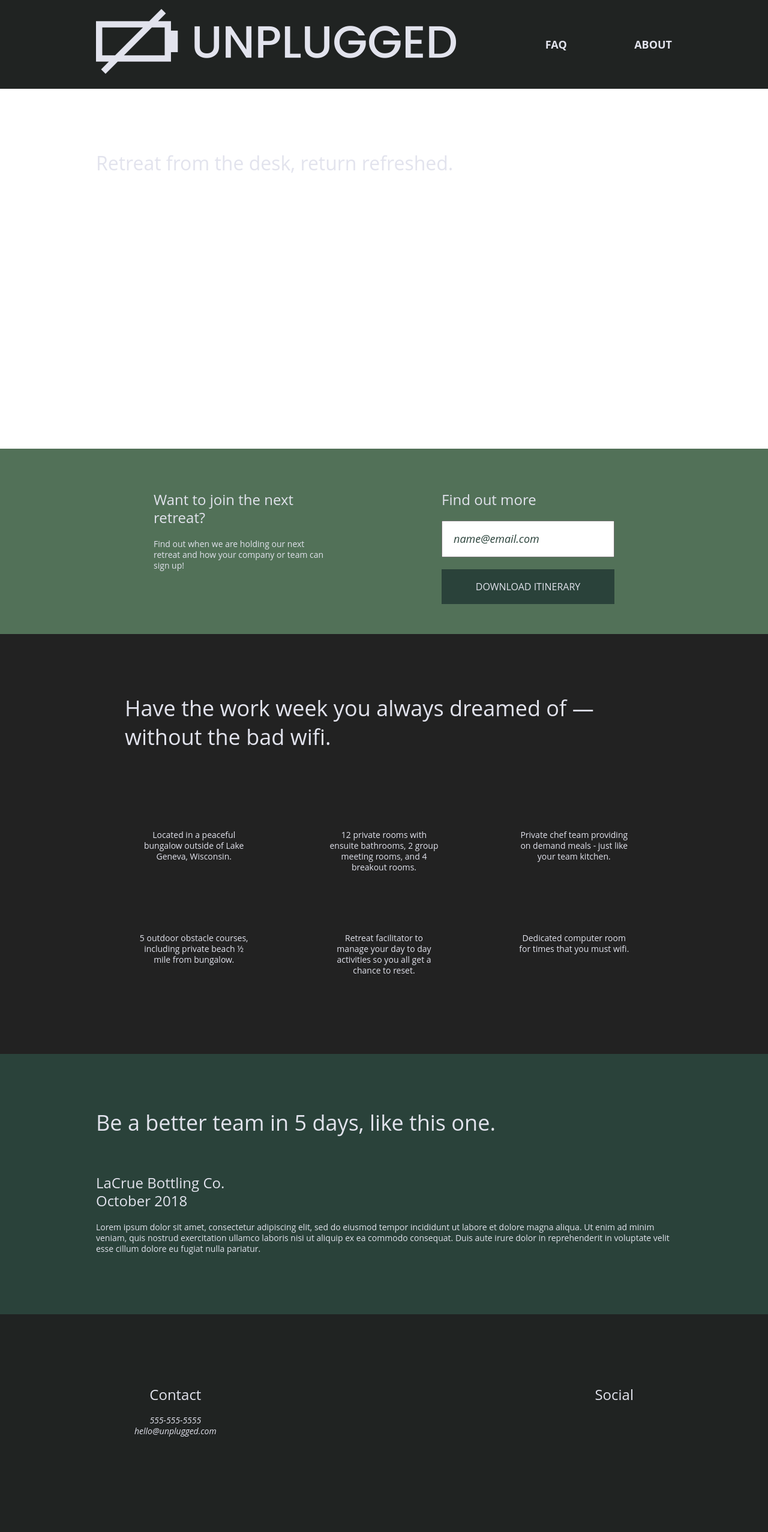
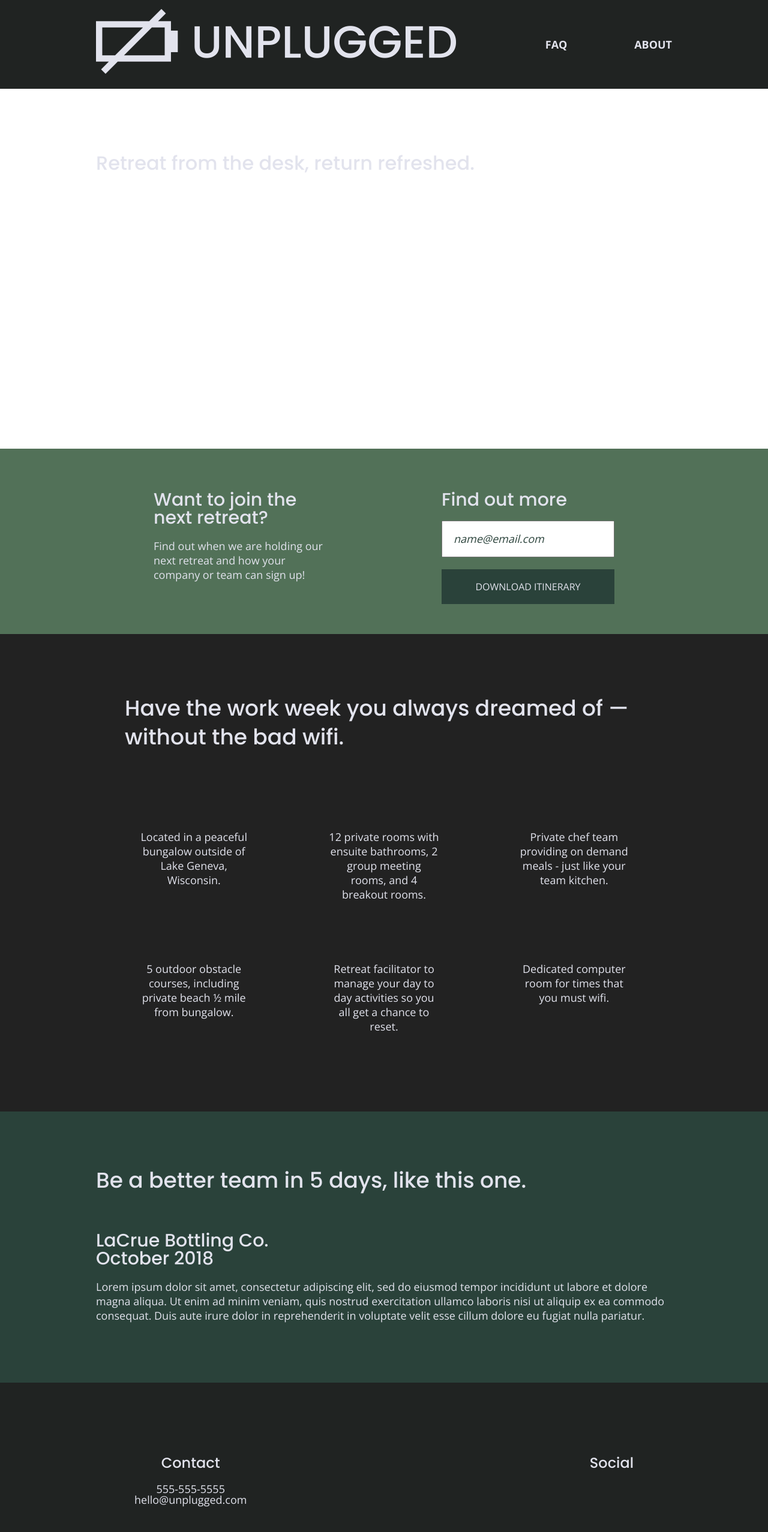
Before and after one commit to sophie-j-rose/unplugged-retreat, a website built with Parcel: page index.html in a window 1280 px wide. Shown: the top 2554 px of the page at 60% size. Built offline with nearby package versions, Linux system fonts and the light colour scheme; files whose address does not match are found by name.

Commit message:
Added text styles

```diff
--- a/css/main.css
+++ b/css/main.css
@@ -90,13 +90,62 @@
 /***** GLOBAL STYLES *****/
 
 html {
-  font-size: 16px;
+  font-size: 1rem;
 }
 
 body {
   font-family: 'Open Sans', sans-serif;
   font-size: 1em;
+  text-align: left;
   color: #e2e3ed;
+}
+
+ul,
+ol {
+  list-style-type: none;
+}
+
+a {
+  text-decoration: none;
+  color: #e2e3ed;
+}
+
+h1 {
+  font-size: 2.25em;
+  line-height: 43px;
+  font-weight: 500;
+  font-family: 'Poppins', sans-serif;
+}
+
+h2 {
+  font-size: 1.875em;
+  font-weight: 500;
+  font-family: 'Poppins', sans-serif;
+}
+
+h3,
+h4 {
+  font-size: 1.125em;
+  font-weight: 500;
+  font-family: 'Poppins', sans-serif;
+
+}
+
+p {
+  font-size: .875em;
+  line-height: 1.285;
+}
+
+img {
+
+}
+
+figure {
+
+}
+
+address {
+  font-style: normal;
 }
 
 .content-wrapper {
@@ -105,31 +154,8 @@
   margin: 50px 0;
 }
 
-h1 {
-  font-size: 36px;
-  line-height: 43px;
-  font-weight: 500;
-}
 
-h2 {
-  font-size: 30px;
-  font-weight: 500;
-}
-
-h3,
-h4 {
-  font-size: 18px;
-  font-weight: 500;
-
-}
-
-p {
-  font-size: 14px;
-  line-height: 18px;
-}
-
-
-/***** HEADER STYLES *****/
+/***** BASE HEADER - FOOTER STYLES *****/
 
 header {
   display: flex;
@@ -142,7 +168,7 @@
   display: flex;
   justify-content: center;
   align-items: center;
-  flex-wrap: wrap;
+  flex-flow: row wrap;
   margin: 0;
 }
 
@@ -161,7 +187,7 @@
   margin: 10px 0 20px 0;
 }
 
-nav {
+header nav {
   width: 60%;
   font-size: 18px;
   font-weight: bold;
@@ -169,7 +195,7 @@
   text-decoration: none;
 }
 
-nav ul {
+header nav ul {
   display: flex;
   justify-content: space-around;
   padding-left: 0;
@@ -178,14 +204,82 @@
 
 }
 
-nav ul li {
+header nav ul li {
   list-style: none;
 }
 
-nav ul li a {
-  text-decoration: none;
-  color: #e2e3ed;
+header nav ul li a {
   text-transform: uppercase;
+}
+
+footer {
+  display: flex;
+  flex-direction: column;
+  align-items: center;
+  text-align: center;
+  background-color: #202322;
+
+}
+
+footer .content-wrapper {
+  display: flex;
+  justify-content: center;
+  flex-wrap: wrap;
+  width: 55%;
+  margin: 50px 0 0 0;
+
+}
+
+footer .contact {
+  display: flex;
+  flex-direction: column;
+  justify-content: space-between;
+  text-align: center;
+  margin-bottom: 50px;
+}
+
+footer h4 {
+  margin: 20px 0;
+}
+
+footer p {
+  margin: 0;
+}
+
+footer .social {
+  display: flex;
+  flex-direction: column;
+  justify-content: space-between;
+  text-align: center;
+  margin-bottom: 50px;
+}
+
+footer .social h4 {
+  margin: 20px 0;
+}
+
+footer .social-icons {
+  display: flex;
+  justify-content: space-around;
+  align-items: center;
+
+}
+
+footer .social-icons p {
+  display: flex;
+  justify-content: center;
+  align-items: center;
+
+}
+
+.copyright {
+  width: 100%;
+  text-align: center;
+  margin: 20px 0;
+}
+
+.copyright p {
+  margin: 0;
 }
 
 /***** MAIN STYLES *****/
@@ -405,81 +499,6 @@
 .faq-content p {
   margin: 0;
 }
-
-/***** FOOTER STYLES *****/
-
-footer {
-  display: flex;
-  flex-direction: column;
-  align-items: center;
-  text-align: center;
-  background-color: #202322;
-
-}
-
-footer .content-wrapper {
-  display: flex;
-  justify-content: center;
-  flex-wrap: wrap;
-  width: 55%;
-  margin: 50px 0 0 0;
-
-}
-
-footer .footer-content {}
-
-footer .contact {
-  display: flex;
-  flex-direction: column;
-  justify-content: space-between;
-  text-align: center;
-  margin-bottom: 50px;
-}
-
-footer .contact h4 {
-  margin: 20px 0;
-}
-
-footer .contact p {
-  margin: 0;
-}
-
-footer .social {
-  display: flex;
-  flex-direction: column;
-  justify-content: space-between;
-  text-align: center;
-  margin-bottom: 50px;
-}
-
-footer .social h4 {
-  margin: 20px 0;
-}
-
-footer .social-icons {
-  display: flex;
-  justify-content: space-around;
-  align-items: center;
-
-}
-
-footer .social-icons p {
-  display: flex;
-  justify-content: center;
-  align-items: center;
-
-}
-
-.copyright {
-  width: 100%;
-  text-align: center;
-  margin: 20px 0;
-}
-
-.copyright p {
-  margin: 0;
-}
-
 /* ==========================================================================
    Helper classes
    ========================================================================== */
@@ -579,7 +598,7 @@
   }
 
   h1 {
-    font-size: 36px;
+    font-size: 48px;
     line-height: 48px;
   }
 
@@ -730,6 +749,12 @@
       width: 100%;
     }
 
+    .faq h4,
+    .faq p {
+      font-size: 14px;
+      line-height: 15.75px;
+    }
+
 
   /* Footer */
 
@@ -749,6 +774,10 @@
     font-size: 24px;
   }
 
+  footer p {
+    line-height: 18px;
+  }
+
   footer .contact {
     margin-bottom: 0;
   }
@@ -766,6 +795,24 @@
 
   .content-wrapper {
     max-width: 960px;
+  }
+
+  h1 {
+    font-size: 60px;
+  }
+
+  h2 {
+    font-size: 36px;
+  }
+
+  h3,
+  h4 {
+    font-size: 30px;
+  }
+
+  p {
+    font-size: 18px;
+    line-height: 24px;
   }
 
   /* Header Styles */
@@ -810,6 +857,7 @@
   .mission h2,
   .contact-section .content-wrapper h2 {
     width: 95%;
+    font-size: 48px;
   }
 
   .map {
@@ -820,6 +868,14 @@
 
   .faq h2 {
     width: 100%;
+    font-size: 48px;
+  }
+
+  .faq h4,
+  .faq p {
+    font-size: 18px;
+    line-height: 18px;
+
   }
 
 
--- a/index.html
+++ b/index.html
@@ -18,6 +18,9 @@
 
   <link rel="stylesheet" href="css/normalize.css">
   <link rel="stylesheet" href="css/main.css">
+
+<!-- Google Fonts -->
+<link href="https://fonts.googleapis.com/css?family=Open+Sans:400,700|Poppins:500,700" rel="stylesheet">
 
   <meta name="theme-color" content="#fafafa">
 </head>
```
Also changed, not shown: about/index.html (+3 -0 lines), faq/index.html (+3 -0 lines).
